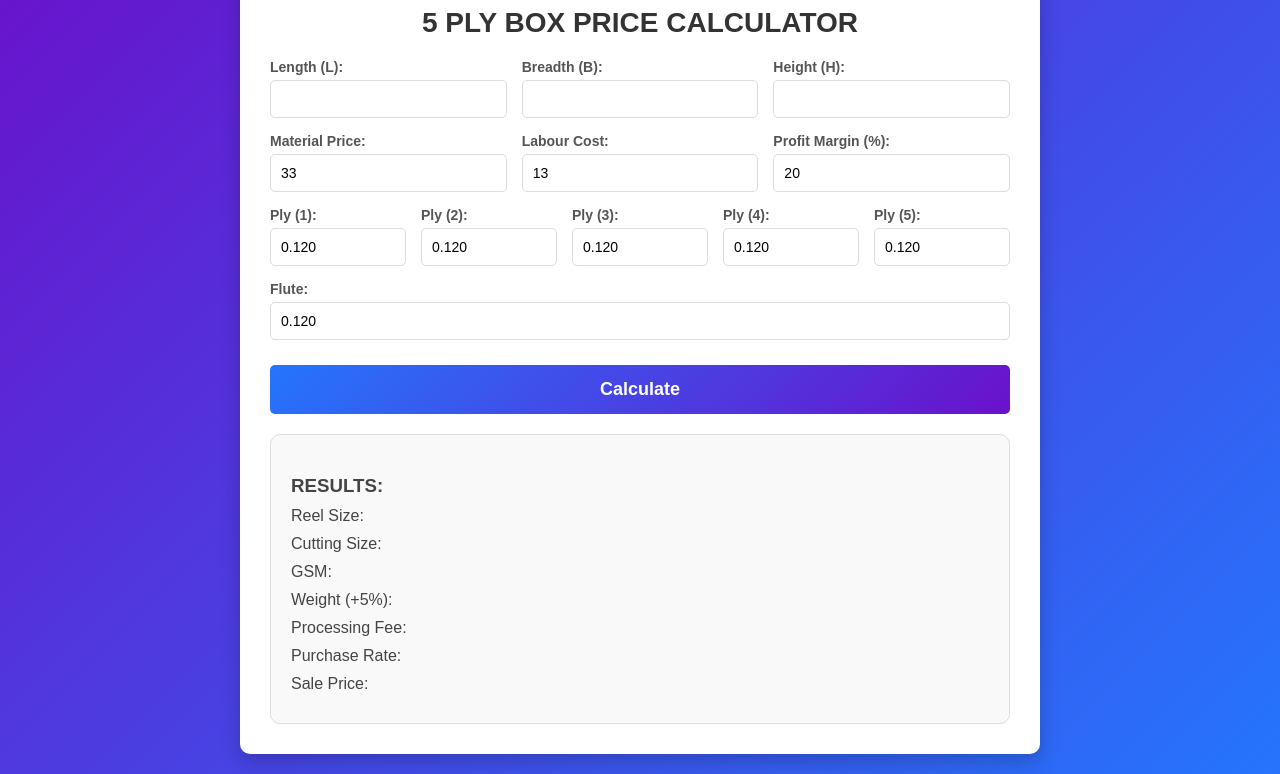
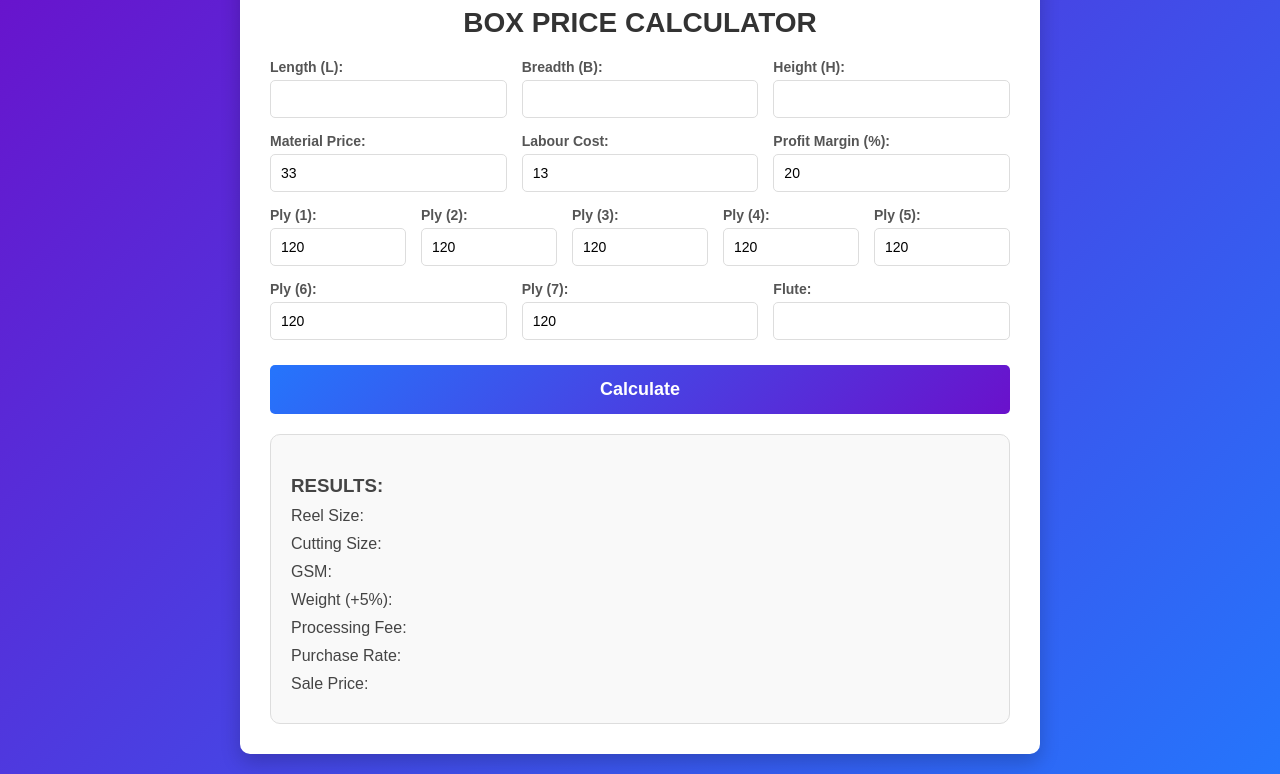
Before and after one commit to rejoyj/box-calculator, a plain HTML site: page index.html in a window 1280 px wide. Shown: the part 73-847 px from the top of the page. Drawn offline with Linux system fonts and the light colour scheme.

Commit message:
Update index.html

```diff
--- a/index.html
+++ b/index.html
@@ -4,7 +4,7 @@
   <meta charset="UTF-8">
   <meta name="viewport" content="width=device-width, initial-scale=1.0">
 
-  <title>5 Ply Box Calculator</title>
+  <title>Box Calculator</title>
   <link rel="stylesheet" href="style.css">
 </head>
 <body>
@@ -13,7 +13,7 @@
         <img src="./asset/deepambox.com Logo.jpg" alt="deepambox Logo" style="height: 20px;">
     </div>
 
-    <h1>5 Ply Box Price Calculator</h1>
+    <h1>Box Price Calculator</h1>
     <form id="calculator-form">
       <!-- Inputs -->
 <!-- Length, Breadth, Height -->
@@ -53,27 +53,35 @@
 <div class="form-row">
     <div class="input-group">
       <label for="ply1">Ply (1):</label>
-      <input type="number" id="ply1" value="0.120" step="0.001" required>
+      <input type="number" id="ply1" value="120" step="0.001" required>
     </div>
     <div class="input-group">
       <label for="ply2">Ply (2):</label>
-      <input type="number" id="ply2" value="0.120" step="0.001" required>
+      <input type="number" id="ply2" value="120" step="0.001" required>
     </div>
     <div class="input-group">
       <label for="ply3">Ply (3):</label>
-      <input type="number" id="ply3" value="0.120" step="0.001" required>
+      <input type="number" id="ply3" value="120" step="0.001" required>
     </div>
     <div class="input-group">
       <label for="ply4">Ply (4):</label>
-      <input type="number" id="ply4" value="0.120" step="0.001" required>
+      <input type="number" id="ply4" value="120" step="0.001" required>
     </div>
     <div class="input-group">
       <label for="ply5">Ply (5):</label>
-      <input type="number" id="ply5" value="0.120" step="0.001" required>
+      <input type="number" id="ply5" value="120" step="0.001" required>
+    </div>
+    <div class="input-group">
+      <label for="ply6">Ply (6):</label>
+      <input type="number" id="ply6" value="120" step="0.001" required>
+    </div>
+    <div class="input-group">
+      <label for="ply7">Ply (7):</label>
+      <input type="number" id="ply7" value="120" step="0.001" required>
     </div>
     <div class="input-group">
       <label for="flute">Flute:</label>
-      <input type="number" id="flute" value="0.120" step="0.001" required>
+      <input type="number" id="flute" value="" step="0.001" required readonly>
     </div>
   </div>
 
```
